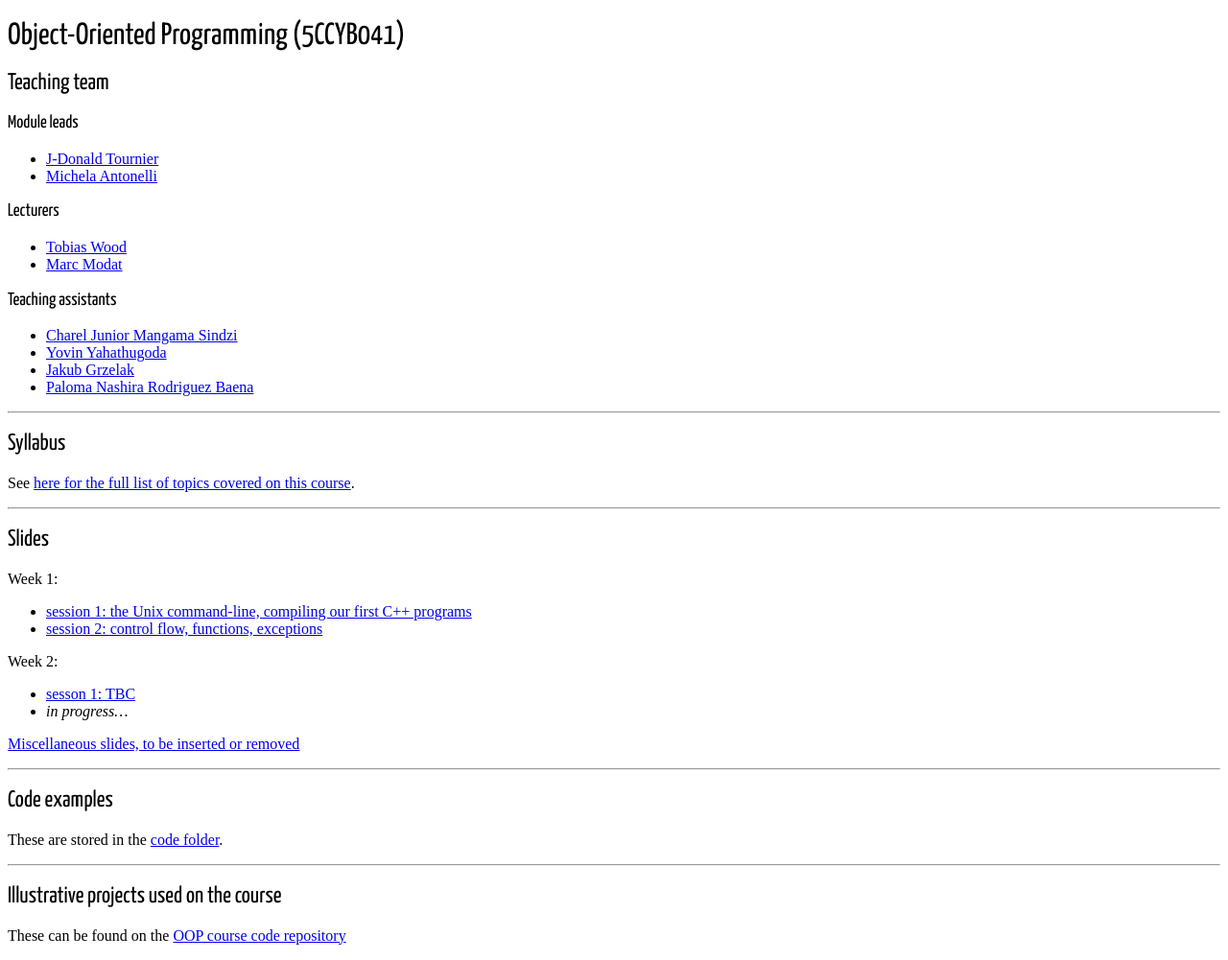
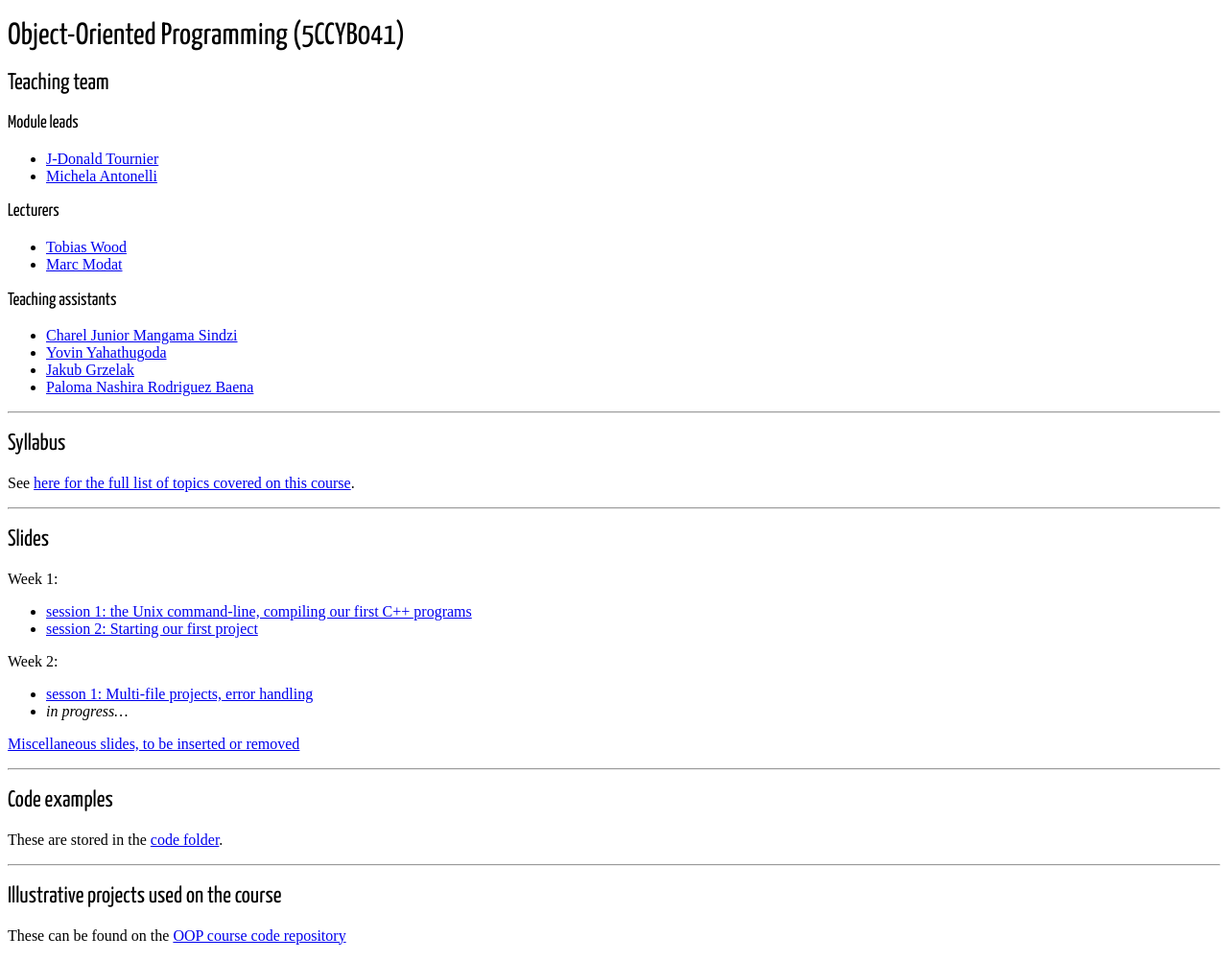
Before and after one commit to KCL-BMEIS/OOP, a Jekyll site: the page built from index.md, in a window 1280 px wide. Shown: the whole page at 96% size. Built offline with Jekyll 4.4.1, drawn with Linux system fonts in a browser that asks for light colours; some web fonts are replaced.

Commit message:
Update index.md

```diff
--- a/index.md
+++ b/index.md
@@ -36,10 +36,10 @@ See [here for the full list of topics covered on this course](https://kcl-bmeis.
 
 Week 1:
 - [session 1: the Unix command-line, compiling our first C++ programs](https://kcl-bmeis.github.io/OOP/week1A)
-- [session 2: control flow, functions, exceptions](https://kcl-bmeis.github.io/OOP/week1B)
+- [session 2: Starting our first project](https://kcl-bmeis.github.io/OOP/week1B)
 
 Week 2:
-- [sesson 1: TBC](https://kcl-bmeis.github.io/OOP/week2A)
+- [sesson 1: Multi-file projects, error handling](https://kcl-bmeis.github.io/OOP/week2A)
 - _in progress..._
 
 [Miscellaneous slides, to be inserted or removed](https://kcl-bmeis.github.io/OOP/misc)
```
